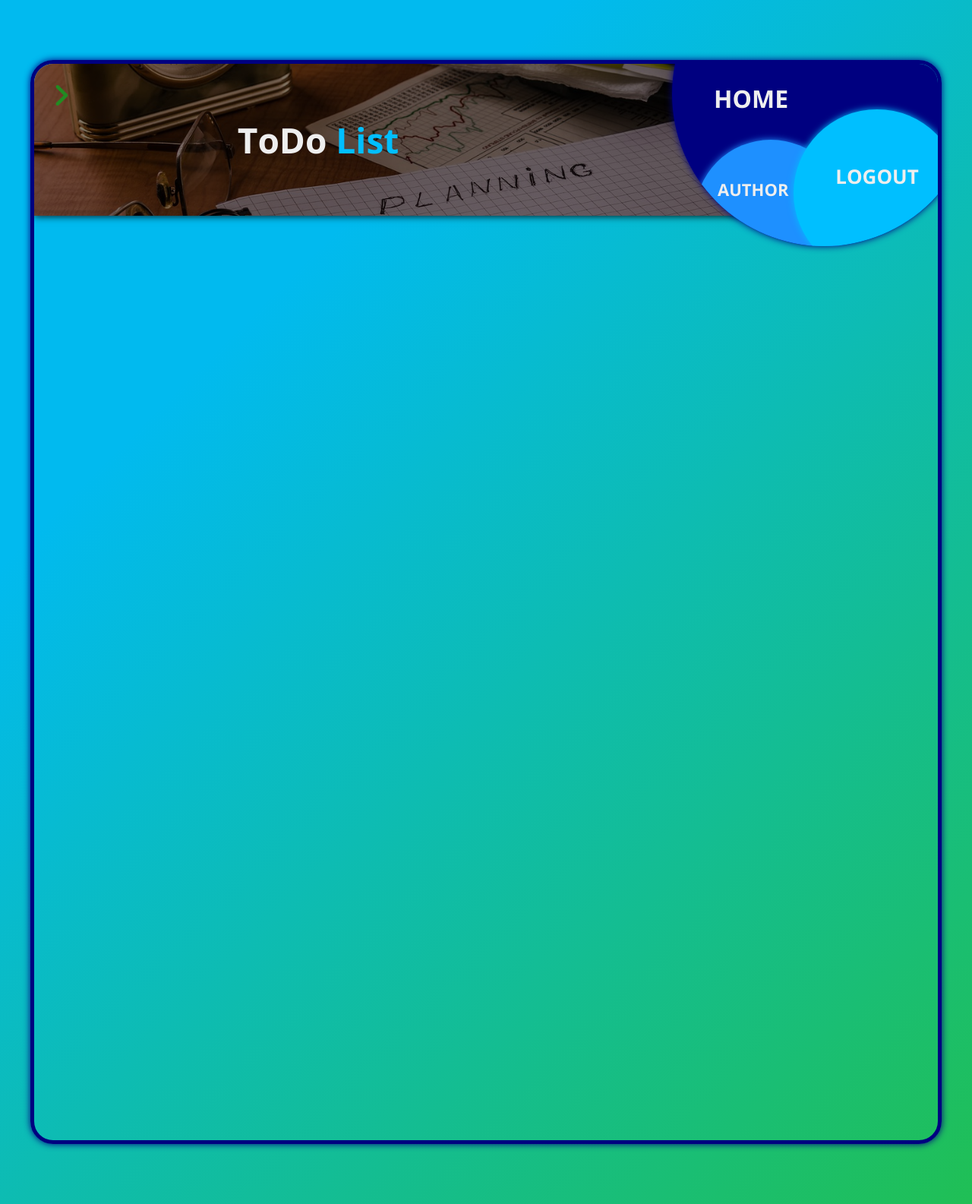
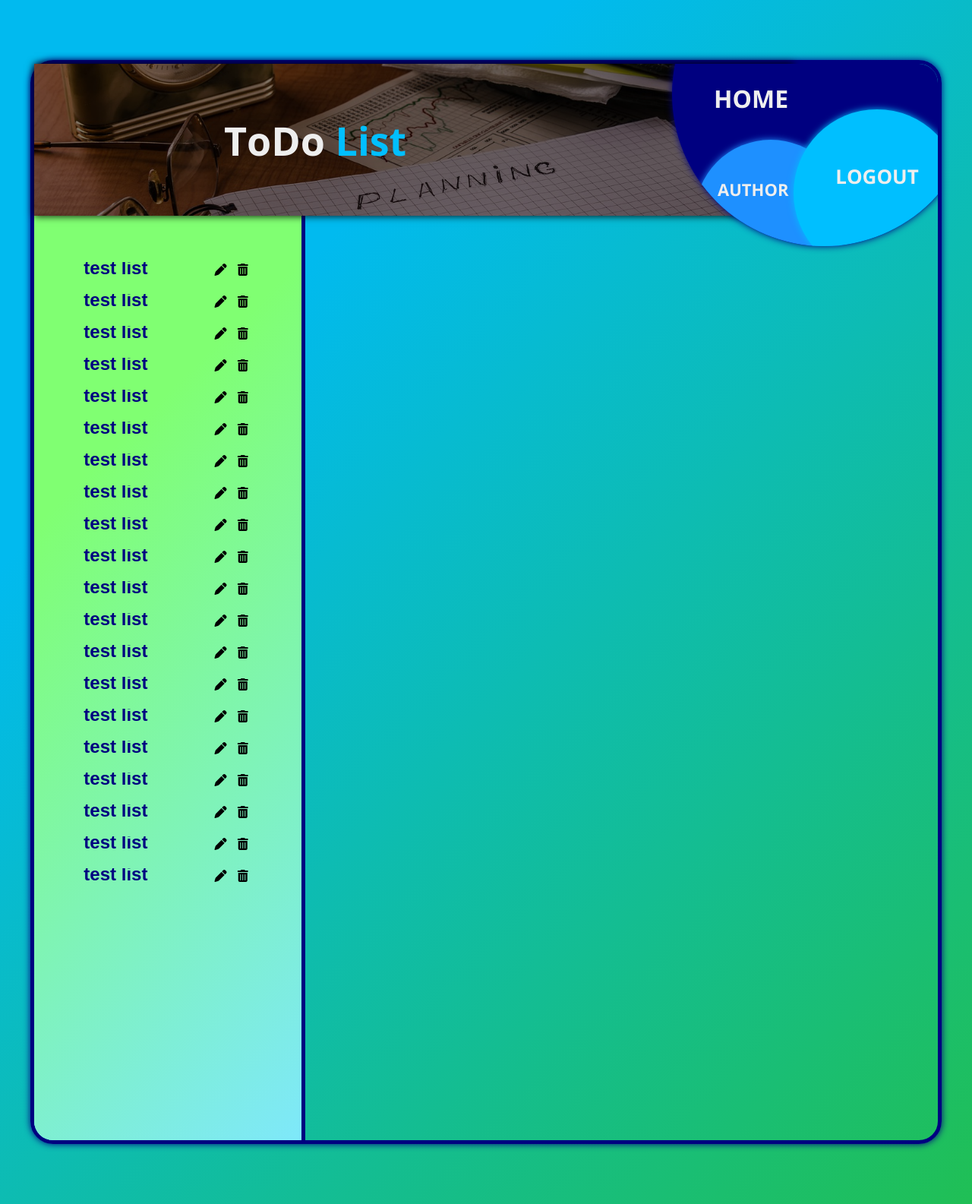
Before and after one commit to orzehhowski/flask-to-do-list, a Flask app: page / in a window 1280 px wide. Shown: the whole page at 76% size. Run offline with Flask 2, Linux system fonts and the light colour scheme; some libraries are stand-ins or nearby versions.

Commit message:
aside section done

```diff
--- a/app/static/css/style.css
+++ b/app/static/css/style.css
@@ -24,7 +24,9 @@
   position: relative;
   width: 100%;
   max-width: 1200px;
+  min-height: 100vh;
   margin: 0px auto;
+  overflow-x: hidden;
 }
 
 .nav {
@@ -211,14 +213,54 @@
 .aside .lists-mobile ul li a ::placeholder {
   color: navy;
 }
-.aside .lists-mobile ul li a ::target-text {
-  border: none;
-}
 .aside .lists-mobile ul li .tools {
   margin-left: 3%;
 }
 .aside .lists-mobile ul li .tools .tools-button {
   padding: 10px;
+  font-size: 16px;
+}
+.aside .lists-pc {
+  display: none;
+  padding-top: 50px;
+  width: 100%;
+  min-height: calc(100vh - 200px);
+  border-right: 5px solid navy;
+  background-color: #7ee8fa;
+  background-image: linear-gradient(315deg, #7ee8fa 0%, #80ff72 74%);
+  text-align: center;
+}
+.aside .lists-pc ul {
+  list-style: none;
+}
+.aside .lists-pc ul li {
+  padding: 10px;
+  color: navy;
+  margin: 0 auto;
+}
+.aside .lists-pc ul li input {
+  background: none;
+  border: none;
+  text-decoration: none;
+  font-weight: bold;
+  font-size: 18px;
+  color: navy;
+}
+.aside .lists-pc ul li ::-moz-placeholder {
+  color: navy;
+}
+.aside .lists-pc ul li :-ms-input-placeholder {
+  color: navy;
+}
+.aside .lists-pc ul li ::placeholder {
+  color: navy;
+}
+.aside .lists-pc ul li .tools {
+  margin-left: 3%;
+}
+.aside .lists-pc ul li .tools .tools-button {
+  cursor: pointer;
+  padding: 0 5px;
   font-size: 16px;
 }
 
@@ -231,14 +273,29 @@
     font-size: 46px;
   }
 }
-@media (min-width: 576) {
+@media (min-width: 576px) {
   .header h1 {
     font-size: 52px;
   }
+  .aside input {
+    font-size: 24px;
+  }
+  .aside ::-moz-placeholder {
+    font-size: 24px;
+  }
+  .aside :-ms-input-placeholder {
+    font-size: 24px;
+  }
+  .aside ::placeholder {
+    font-size: 24px;
+  }
 }
 @media (min-width: 992px) {
+  .main {
+    overflow-y: auto;
+  }
   .nav .menu,
-.nav .menu-icon {
+.nav .icon {
     display: none;
   }
   .nav .bubble {
@@ -247,6 +304,7 @@
     align-items: center;
   }
   .header {
+    position: fixed;
     width: 90%;
     background-image: url("../img/header-1280.jpg");
   }
@@ -254,10 +312,19 @@
     margin-left: 25%;
   }
   .aside {
+    z-index: 0;
     position: relative;
+    left: 0;
+    display: inline-block;
+    top: 200px;
+    width: 30%;
+    overflow-y: auto;
   }
   .aside .lists-mobile {
     display: none;
+  }
+  .aside .lists-pc {
+    display: inline-block;
   }
 }
 @media (min-width: 1200px) {
@@ -266,7 +333,18 @@
     border: 5px solid navy;
     border-radius: 30px;
     box-shadow: 0 0 10px navy;
-    overflow: hidden;
+    overflow-x: hidden;
+    min-height: auto;
     height: 90vh;
   }
+  .header {
+    width: 1000px;
+  }
+  .aside {
+    min-height: auto;
+    height: calc(90vh - 200px - 10px);
+  }
+  .aside .lists-pc {
+    min-height: calc(90vh - 200px - 10px);
+  }
 }/*# sourceMappingURL=style.css.map */
--- a/app/static/js/main.js
+++ b/app/static/js/main.js
@@ -1,3 +1,5 @@
+let contentHidden = false
+
 const toggleBurgerMenu = () => {
     const burgerIcon = document.querySelector('.bars-icon')
     const xMark = document.querySelector('.xmark-icon-menu')
@@ -15,13 +17,37 @@
     const xMark = document.querySelector('.xmark-icon-lists')
     const aside = document.querySelector('.aside')
     const arrow = document.querySelector('.right-arrow-icon')
+    const mobileAside = aside.querySelector('.lists-mobile')
+    let content = document.querySelectorAll('.main > *')
+
+    if (mobileAside.matches('.hide')) {
+        mobileAside.classList.toggle('hide')
+    }
+    else {
+        setTimeout(() => mobileAside.classList.toggle('hide'), 300)
+    }
 
     aside.classList.toggle('show-aside')
     burgerIcon.classList.toggle('hide')
     xMark.classList.toggle('hide')
     arrow.classList.toggle('hide')
+
+    if (contentHidden) {
+        toggleContentDisplay(content)
+        contentHidden = false
+    } else {
+        setTimeout(toggleContentDisplay, 300, content)
+        contentHidden = true
+    }
 }
 
+const toggleContentDisplay = (content) => {
+    content.forEach(el => {
+        if (! (el.matches('.aside') || el.matches('.nav'))) {
+            el.classList.toggle('hide')
+        }
+    })
+}
 
 
 
--- a/app/static/style.scss
+++ b/app/static/style.scss
@@ -24,7 +24,9 @@
     position: relative;
     width: 100%;
     max-width: 1200px;
+    min-height: 100vh;
     margin: 0px auto;
+    overflow-x: hidden;
 }
 
 .nav {
@@ -225,13 +227,10 @@
                         font-weight: bold;
                         font-size: 18px;
                         color: navy;
+
                     }
                     ::placeholder {
                         color: navy;
-                    }
-                    // !!!
-                    ::target-text {
-                        border: none;
                     }
                 }
 
@@ -240,6 +239,50 @@
 
                     .tools-button {
                         padding: 10px;
+                        font-size: 16px;
+                    }
+                }
+            }
+        }
+    }
+
+    .lists-pc {
+        display: none;
+        padding-top: 50px;
+        width: 100%;
+        min-height: calc(100vh - 200px);
+        border-right: 5px solid navy;
+        background-color: #7ee8fa;
+        background-image: linear-gradient(315deg, #7ee8fa 0%, #80ff72 74%);
+        text-align: center;
+
+        ul {
+            list-style: none;
+
+            li {
+                padding: 10px;
+                color: navy;
+                margin: 0 auto;
+
+                input {
+                    background: none;
+                    border: none;
+                    text-decoration: none;
+                    font-weight: bold;
+                    font-size: 18px;
+                    color: navy;
+
+                }
+                ::placeholder {
+                    color: navy;
+                }
+
+                .tools {
+                    margin-left: 3%;
+
+                    .tools-button {
+                        cursor: pointer;
+                        padding: 0 5px;
                         font-size: 16px;
                     }
                 }
@@ -261,20 +304,32 @@
     }
 }
 
-@media (min-width: 576) {
+@media (min-width: 576px) {
     .header {
         h1 {
             font-size: 52px;
         }
     }
 
+    .aside {
+        input {
+            font-size: 24px;
+        }
+        ::placeholder {
+            font-size: 24px;
+        }
+    }
 }
 
 @media (min-width: 992px) {
 
+    .main {
+        overflow-y: auto;
+    }
+
     .nav {
         .menu,
-        .menu-icon {
+        .icon {
             display: none;
         }
 
@@ -286,6 +341,7 @@
     }
 
     .header {
+        position: fixed;
         width: 90%;
         background-image: url('../img/header-1280.jpg');
 
@@ -295,10 +351,20 @@
     }
 
     .aside {
+        z-index: 0;
         position: relative;
+        left: 0;
+        display: inline-block;
+        top: 200px;
+        width: 30%;
+        overflow-y: auto;
 
         .lists-mobile {
             display: none;
+        }
+
+        .lists-pc {
+            display: inline-block;
         }
     }
 }
@@ -309,7 +375,21 @@
         border: 5px solid navy;
         border-radius: 30px;
         box-shadow: 0 0 10px navy;
-        overflow: hidden;
+        overflow-x: hidden;
+        min-height: auto;
         height: 90vh;
     }
+
+    .header {
+        width: 1000px;
+    }
+
+    .aside {
+        min-height: auto;
+        height: calc(90vh - 200px - 10px);
+
+        .lists-pc {
+            min-height: calc(90vh - 200px - 10px);
+        }
+    }
 }
--- a/app/templates/index.html
+++ b/app/templates/index.html
@@ -50,12 +50,31 @@
     </header>
 
     <aside class="aside">
-        <div class="lists-mobile ">
+        <div class="lists-mobile hide">
             <ul class="lists-list">
                 {% for i in range(15) %}
 
                 <li>
-                    <a href="#"><input type="text" placeholder="test list" size="8" ></a>
+                    <a href="#"><input type="text" placeholder="test list" size="8" readonly></a>
+                    <span class="tools">
+                        <button class="tools-button">
+                            <i class="fa-solid fa-pen"></i>
+                        </button>
+                        <button class="tools-button">
+                            <i class="fa-solid fa-trash-can"></i>
+                        </button>
+                    </span>
+                </li>
+                {% endfor %}
+            </ul>
+        </div>
+
+        <div class="lists-pc">
+            <ul class="lists-list">
+                {% for i in range(20) %}
+
+                <li>
+                    <a href="#"><input type="text" placeholder="test list" size="12" readonly></a>
                     <span class="tools">
                         <button class="tools-button">
                             <i class="fa-solid fa-pen"></i>
@@ -70,6 +89,5 @@
         </div>
 
     </aside>
-    <div style="height: 160vh; width: 100%"></div>
 </div>
 {% endblock content %}
```
Also changed, not shown: 1 other file.
